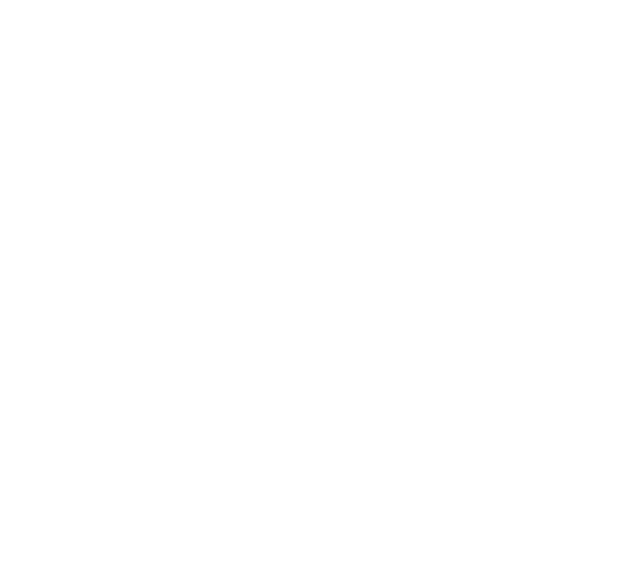
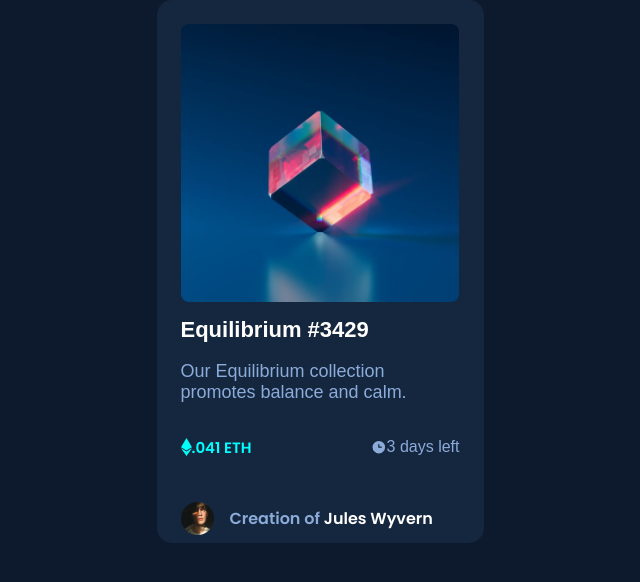
Before and after one commit to XavierVelasquezSoto/flexbox-week-1, a plain HTML site: page index.html in a window 1280 px wide. Shown: the whole page, without its empty margins (320-960 px from the left). Drawn offline with Linux system fonts and the light colour scheme.

Commit message:
update classroom

```diff
--- a/css/style.css
+++ b/css/style.css
@@ -26,4 +26,93 @@ ul {
 body {
   margin: 0;
   font-family: sans-serif;
+  background-color: #0d192c;
 }
+
+.main {
+  padding: 24px;
+  border-radius: 15px;
+  width: 327px;
+  height: 543px;
+  background-color: #15263f;
+  margin-left: auto;
+  margin-right: auto;
+}
+
+.cube {
+  width: 278px;
+  height: 278px;
+  border-radius: 8px;
+}
+
+.title {
+  color: white;
+  font-size: 22px;
+  font-weight: 600;
+}
+
+.text {
+  color: #8bacd9;
+  font-size: 18px;
+  font-weight: 300;
+}
+
+.flex-total {
+  display: flex;
+  justify-content: space-between;
+}
+
+.flex-left {
+  display: flex;
+  justify-content: flex-start;
+  align-items: center;
+}
+.diamond {
+  width: 11px;
+  height: 18px;
+}
+.text-green {
+  font-family: 'Poppins', serif;
+  font-size: 15px;
+  font-weight: 600;
+}
+.green {
+  color: cyan;
+}
+
+.flex-right {
+  display: flex;
+  justify-content: flex-start;
+  align-items: center;
+}
+
+.clock {
+  width: 16px;
+  height: 16px;
+}
+
+.text-white {
+  color: #8bacd9;
+}
+
+.flex-center {
+  display: flex;
+  justify-content: row;
+  align-items: center;
+}
+
+.face {
+  width: 33px;
+  height: 33px;
+}
+
+.text-blue {
+  font-weight: 600;
+  font-family: 'Poppins', serif;
+  color: #8bacd9;
+  padding: 16px;
+}
+
+.blue {
+  color: white;
+}
--- a/index.html
+++ b/index.html
@@ -4,7 +4,35 @@
     <meta charset="UTF-8" />
     <meta name="viewport" content="width=device-width, initial-scale=1.0" />
     <link rel="stylesheet" href="css/style.css" />
+    <link rel="preconnect" href="https://fonts.googleapis.com" />
+    <link rel="preconnect" href="https://fonts.gstatic.com" crossorigin />
+    <link rel="preconnect" href="https://fonts.googleapis.com" />
+    <link rel="preconnect" href="https://fonts.gstatic.com" crossorigin />
+    <link
+      href="https://fonts.googleapis.com/css2?family=Big+Shoulders+Display:wght@700&family=Lexend+Deca:wght@100..900&family=Outfit:wght@600&family=Poppins:ital,wght@0,100;0,200;0,300;0,400;0,500;0,600;0,700;0,800;0,900;1,100;1,200;1,300;1,400;1,500;1,600;1,700;1,800;1,900&display=swap"
+      rel="stylesheet"
+    />
     <title>Document</title>
   </head>
-  <body></body>
+  <body>
+    <div class="main">
+      <img class="cube" src="./images/image-equilibrium.jpg" alt="ethereum" />
+      <h1 class="title">Equilibrium #3429</h1>
+      <p class="text">Our Equilibrium collection promotes balance and calm.</p>
+      <div class="flex-total">
+        <div class="flex-left">
+          <img class="diamond" src="./images/icon-ethereum.svg" alt="" />
+          <p class="text-green"><span class="green">.041 ETH</span></p>
+        </div>
+        <div class="flex-right">
+          <img class="clock" src="./images/icon-clock.svg" alt="" />
+          <p class="text-white">3 days left</p>
+        </div>
+      </div>
+      <div class="flex-center">
+        <img class="face" src="./images/image-avatar.png" alt="foto" />
+        <p class="text-blue">Creation of<span class="blue"> Jules Wyvern</span></p>
+      </div>
+    </div>
+  </body>
 </html>
```
Also changed, not shown: images/favicon-32x32.png (added), images/icon-clock.svg (added), images/icon-ethereum.svg (added), images/icon-view.svg (added), images/image-avatar.png (added), images/image-equilibrium.jpg (added), 1 other file.
